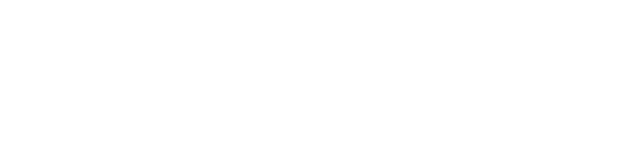
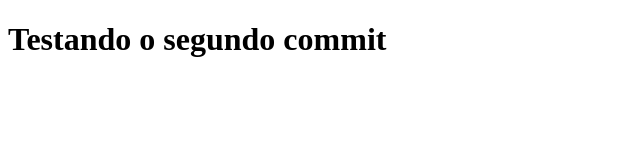
Before and after one commit to v1torsantana/Aula-FRONTEND-04.04, a plain HTML site: page index.html in a window 1280 px wide. Shown: the whole page, without its empty margins (0-640 px from the left). Drawn offline with Linux system fonts and the light colour scheme.

Commit message:
segundo commit

```diff
--- a/index.html
+++ b/index.html
@@ -7,6 +7,6 @@
     <title>Aula de CSS do dia 04.04.2023</title>
 </head>
 <body>
-
+    <h1>Testando o segundo commit</h1>
 </body>
 </html>
```
